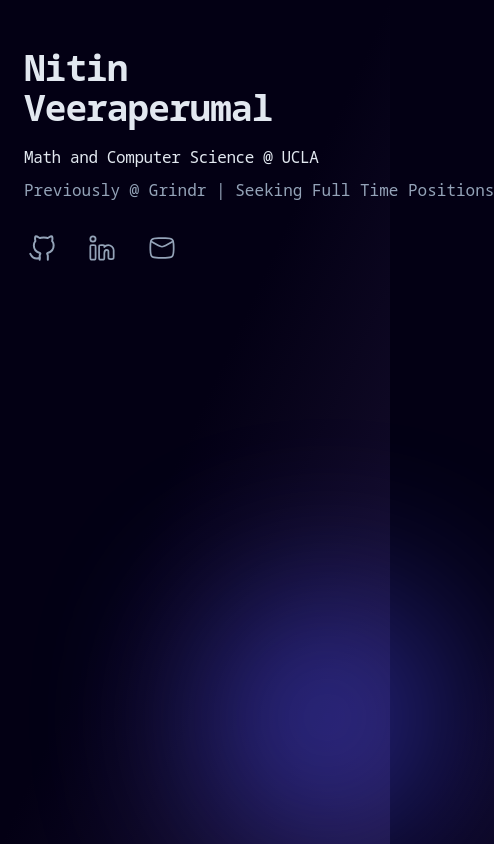
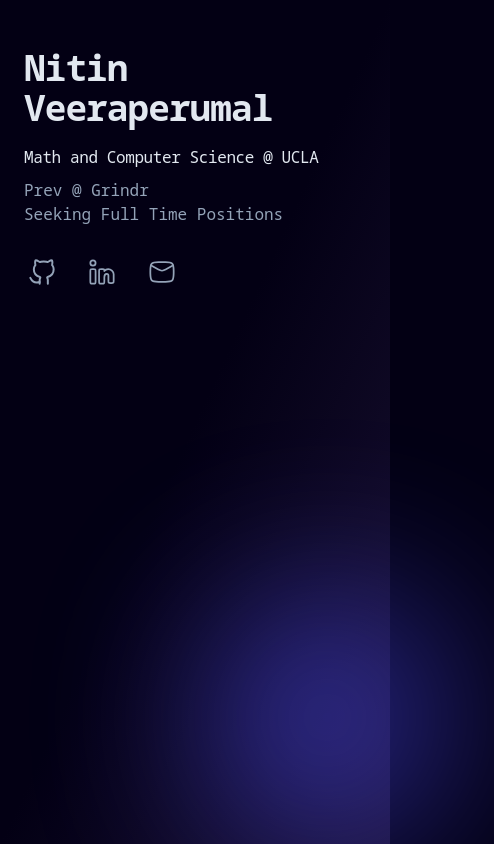
Before and after one commit to nitin-veera/portfolio, a Next.js app: page / in a window 390 px wide. Shown: the whole page, 494 px wide, since content can reach past the window. Built offline with nearby package versions, Linux system fonts and the light colour scheme.

Commit message:
improved responsiveness

```diff
--- a/components/main/Left.tsx
+++ b/components/main/Left.tsx
@@ -13,9 +13,13 @@ const Left = () => {
                     <div className="font-medium tracking-tight text-slate-200 sm:text-xl text-nowrap mt-4">
                         Math and Computer Science @ UCLA
                     </div>
-                <div className="mt-2 leading-normal whitespace-pre">
+                <div className="hidden md:block mt-2 leading-normal whitespace-pre">
                     Previously @ Grindr | Seeking Full Time Positions
                 </div>
+                <div className="block md:hidden mt-2 leading-normal whitespace-pre">
+                    Prev @ Grindr <br/>Seeking Full Time Positions
+                </div>
+
                 {/*<div className="lg:mr-[70px] mt-4 md:mt-8 leading-relaxed">*/}
                 {/*    <div className="mb-4">*/}
                 {/*        to*/}
--- a/src/app/layout.tsx
+++ b/src/app/layout.tsx
@@ -17,7 +17,7 @@ export default function RootLayout({
   return (
     <html lang="en">
       <body
-        className={`${noto_sans_mono.className} bg-[#030014] bg-gradient-to-br from-[#030014] from-50% to-[#1a1134] leading-relaxed text-slate-400 antialiased selection:bg-[#7a92f0] selection:text-indigo-950 min-h-screen overscroll-none\``}
+        className={`${noto_sans_mono.className} bg-[#030014] bg-gradient-to-br from-[#030014] from-50% to-[#1a1134] leading-relaxed text-slate-400 antialiased selection:bg-[#7a92f0] selection:text-indigo-950 min-h-screen overflow-x-hidden overscroll-none\``}
       >
       <div>
           {children}
```
